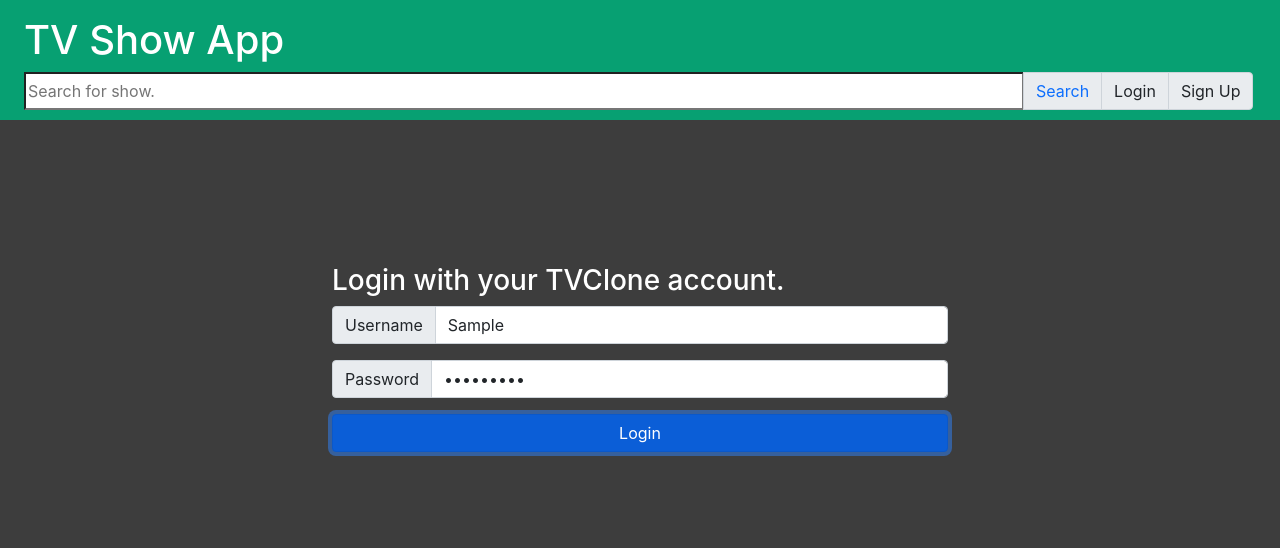
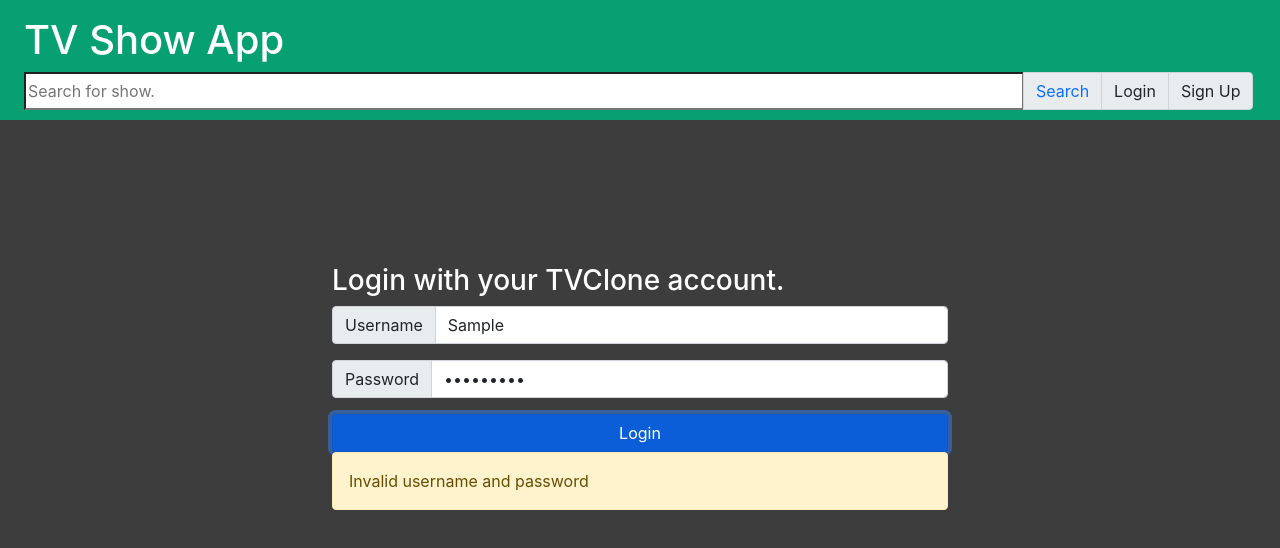
Before and after one commit to tan-weijie/react, a React (Create React App) app: page /login in a window 1280 px wide. Both pictures are taken after typing "Sample", "Sample123" into the empty fields and a click on the button "Login". Shown: the top 548 px of the page. Built offline with nearby package versions, Linux system fonts and the light colour scheme.

Commit message:
Update Login.js

```diff
--- a/src/components/Login.js
+++ b/src/components/Login.js
@@ -5,6 +5,7 @@ const Login = (props) => {
 
     const [account, setAccount] = useState("");
     const [password, setPassword] = useState("");
+    const [prompt, setPrompt] = useState("");
 
     const handleUserNameChange = (e) => {
         setAccount(e.target.value)
@@ -20,12 +21,13 @@ const Login = (props) => {
         console.log(result);
         // console.log(result[0].password)
         if(!result || result[0].password !== password){
-            alert("Invalid username and password")
+            setPrompt("Invalid username and password")
             props.onLogined(null);
         }
         else {
             setAccount("");
             setPassword("");
+            setPrompt("")
             props.onLogined(account);
         }
     }
@@ -46,6 +48,12 @@ const Login = (props) => {
                         <button onClick={handleSubmit} class="btn btn-primary" type="submit">Login</button>
                     {/* </Link> */}
                 </div>
+                {prompt &&
+                <div className="d-grid gap-2">
+                    <div class="alert alert-warning" role="alert">
+                        {prompt}
+                    </div>
+                </div>}
             </form>
     )
 }
```
